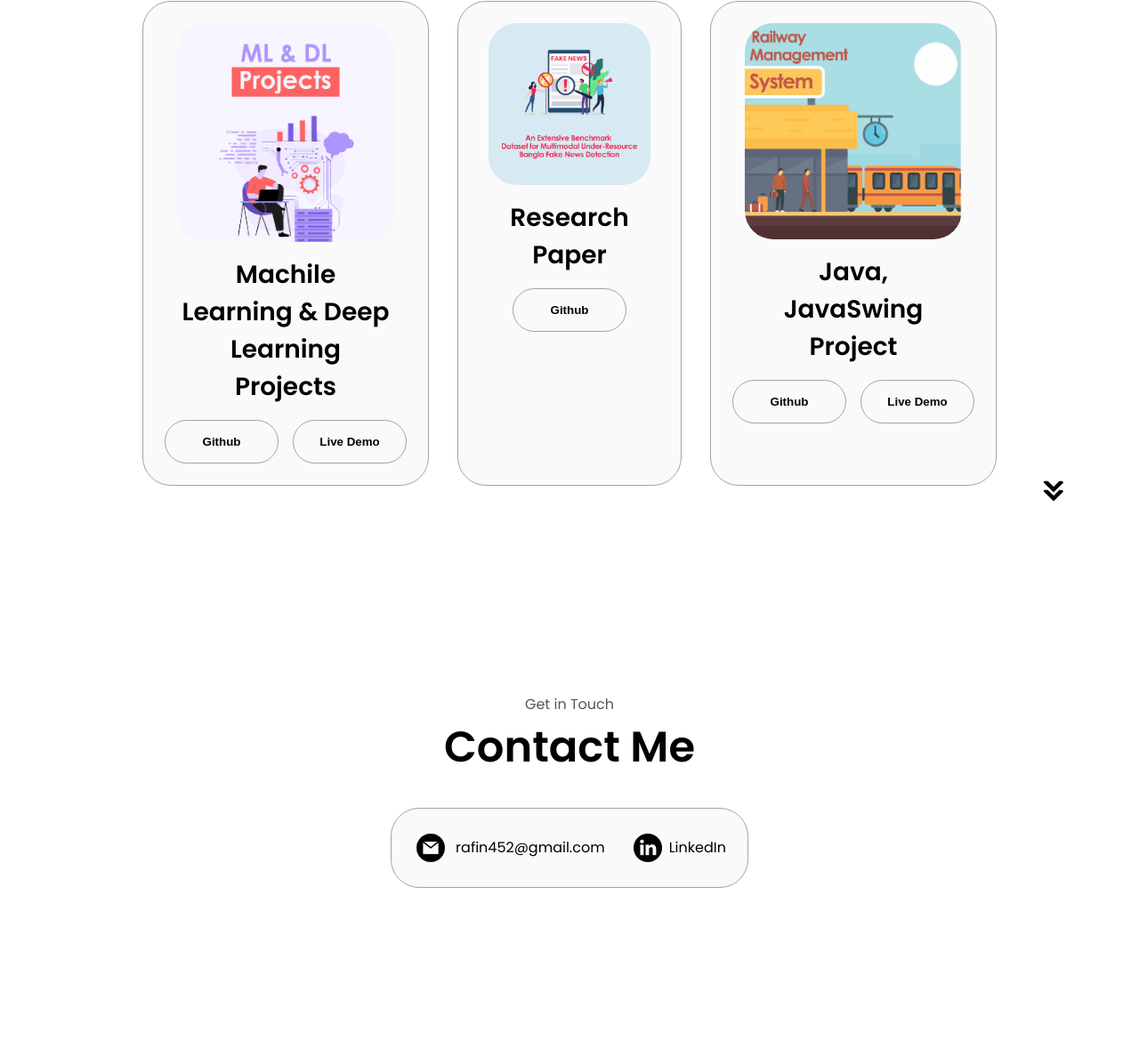
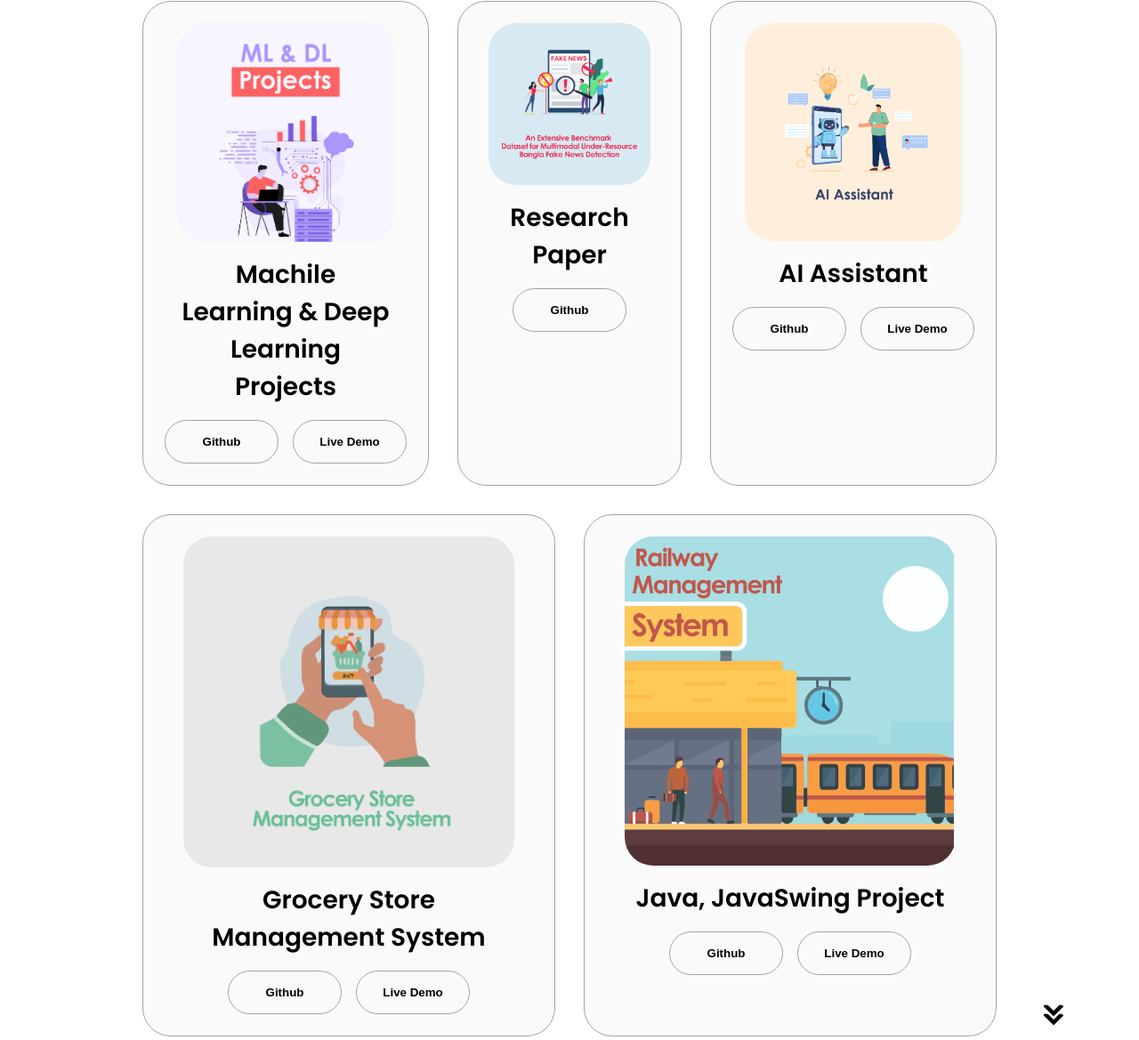
Before and after one commit to zhrafin/personal-portfolio-website, a plain HTML site: page index.html in a window 1280 px wide. Shown: the part 2628-3797 px from the top of the page at 89% size. Drawn offline with Linux system fonts and the light colour scheme.

Commit message:
new projects

```diff
--- a/index.html
+++ b/index.html
@@ -289,8 +289,46 @@
             <div class="details-container color-container">
                 <div class="article-container">
                     <img
+                    src="./assets/assets/project-4.png"
+                    alt="Project-3"
+                    class="project-img">
+                </div>
+                <h2 class="experience-sub-title project-title">
+                    AI Assistant
+                </h2>
+                <div class="btn-container">
+                    <button class="btn btn-color-2 project-btn" onclick="location.href='https://github.com/zhrafin/AI-Assistant'">
+                        Github
+                    </button>
+                    <button class="btn btn-color-2 project-btn" onclick="location.href='not-deployed.html'">
+                        Live Demo
+                    </button>
+                </div>
+            </div>
+            <div class="details-container color-container">
+                <div class="article-container">
+                    <img
+                    src="./assets/assets/project-5.png"
+                    alt="Project-5"
+                    class="project-img">
+                </div>
+                <h2 class="experience-sub-title project-title">
+                    Grocery Store Management System
+                </h2>
+                <div class="btn-container">
+                    <button class="btn btn-color-2 project-btn" onclick="location.href='https://github.com/zhrafin/grocery_app'">
+                        Github
+                    </button>
+                    <button class="btn btn-color-2 project-btn" onclick="location.href='not-deployed.html'">
+                        Live Demo
+                    </button>
+                </div>
+            </div>
+            <div class="details-container color-container">
+                <div class="article-container">
+                    <img
                     src="./assets/assets/project-3.png"
-                    alt="Project-3"
+                    alt="Project-5"
                     class="project-img">
                 </div>
                 <h2 class="experience-sub-title project-title">
```
Also changed, not shown: assets/assets/project-4.png (added), assets/assets/project-5.png (added).
